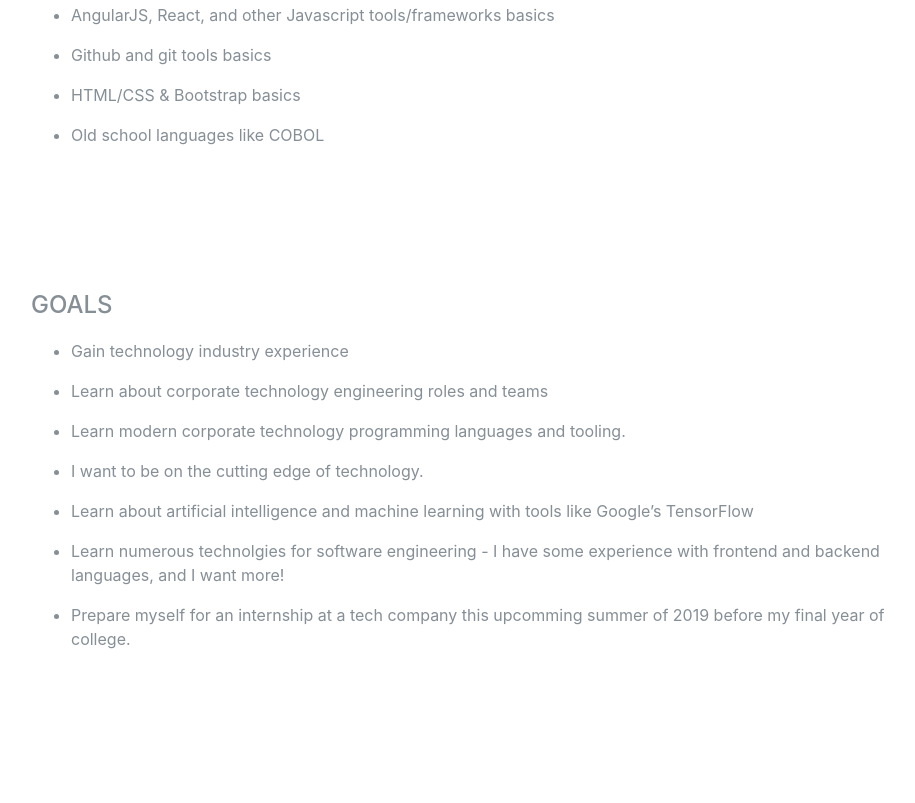
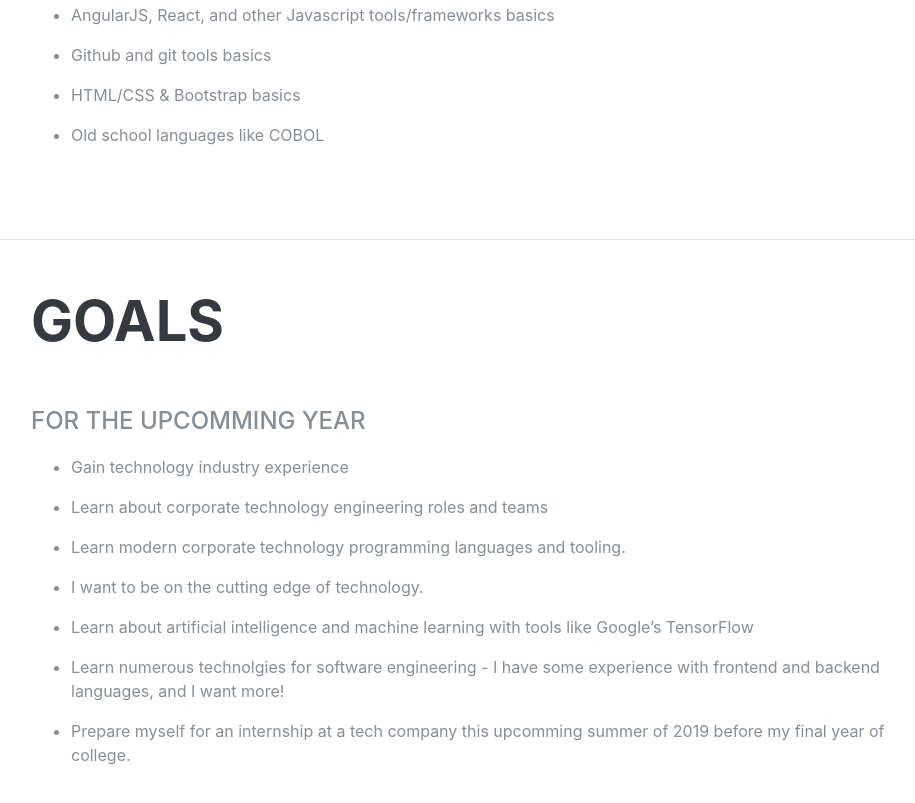
Before and after one commit to shmiggy1010/shmiggy1010.github.io, a plain HTML site: page index.html in a window 1280 px wide. Shown: the part 3320-4123 px from the top of the page, without its empty margins (289-1204 px from the left). Drawn offline with Linux system fonts and the light colour scheme; a web font is replaced by a local one.

Commit message:
update goals heading

```diff
--- a/index.html
+++ b/index.html
@@ -199,8 +199,11 @@
           </ul>
         </div>
       </section>
+
+      <hr class="m-0">
       <section class="resume-section p-3 p-lg-5 d-flex flex-column" id="goals">
-        <div class="subheading mb-3">Goals</div>
+        <h2 class="mb-5">Goals</h2>
+        <div class="subheading mb-3">For the upcomming year</div>
           <ul class="fa-ul mb-0">
             <li>
               <p>Gain technology industry experience</p>
```
